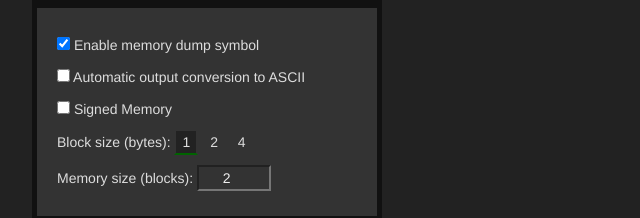
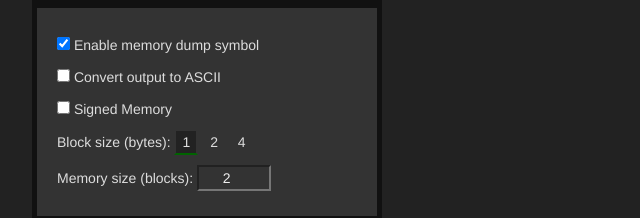
Before and after one commit to Rinsho/BrainfuckInterpreter, a plain HTML site: page index.html in a window 1280 px wide. Shown: the part 824-1042 px from the top of the page, 18-658 px from the left. Drawn offline with Linux system fonts and the light colour scheme.

Commit message:
Change ASCII option wording.

```diff
--- a/index.html
+++ b/index.html
@@ -38,7 +38,7 @@
         <div class="bf-options">
             <ul class="no-list-style">
                 <li><input type="checkbox" id="bf-options-debug" checked/> Enable memory dump symbol</li>
-                <li><input type="checkbox" id="bf-options-output-convert"/> Automatic output conversion to ASCII</li>
+                <li><input type="checkbox" id="bf-options-output-convert"/> Convert output to ASCII</li>
                 <li><input type="checkbox" id="bf-options-memory-signed"/> Signed Memory</li>
                 <li>
                     Block size (bytes):
```
